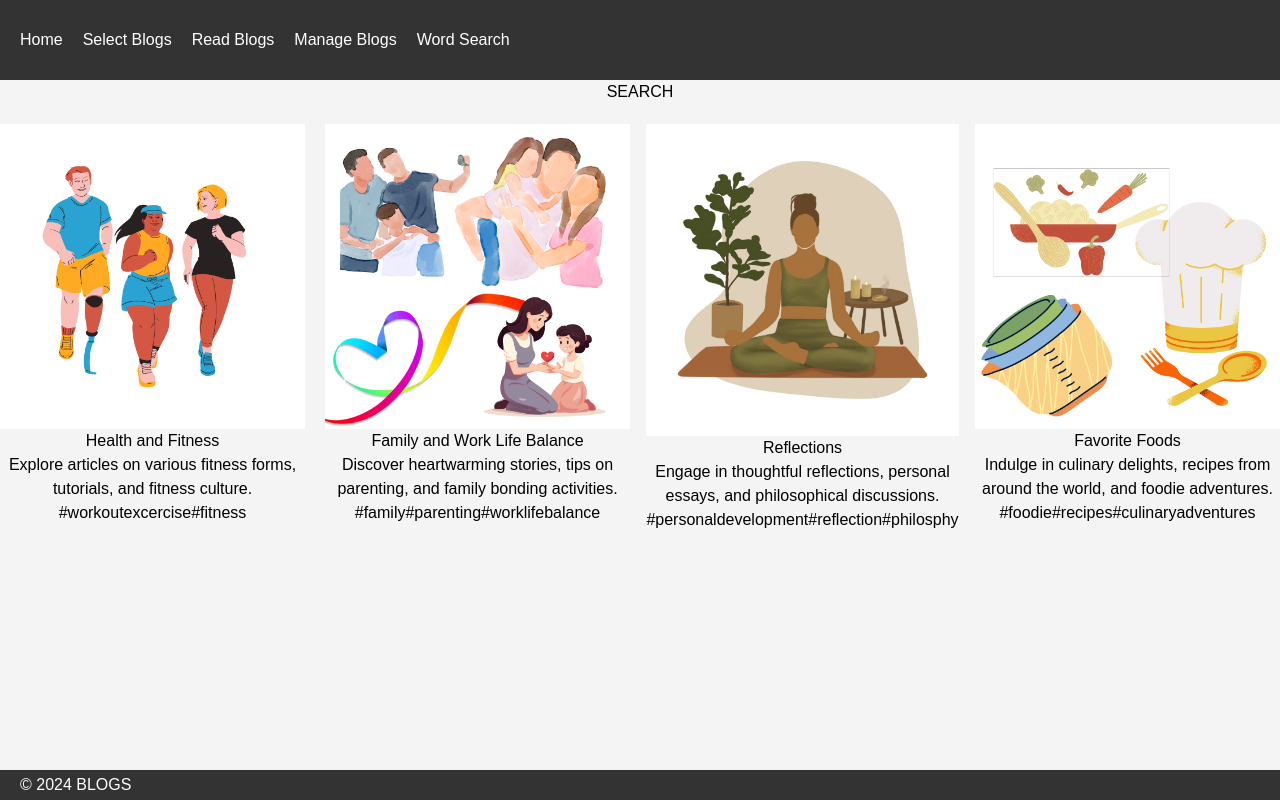
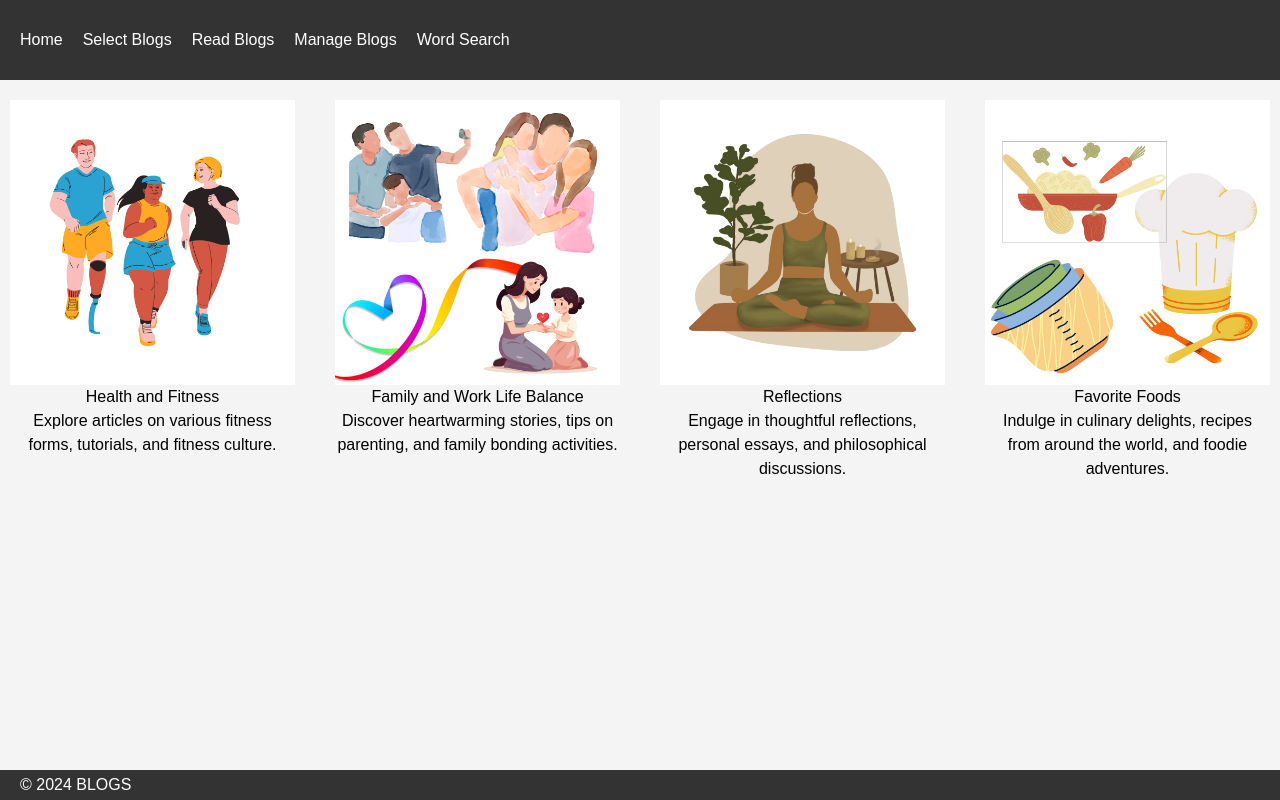
Before and after one commit to Chokseys2022/Frontend, a React (Vite) app: page /search in a window 1280 px wide. Built offline with nearby package versions, Linux system fonts and the light colour scheme.

Commit message:
select page layout editted

```diff
--- a/src/App.css
+++ b/src/App.css
@@ -130,7 +130,7 @@
 }
 
 
-/* Button Image SearchBlog page styles */
+/* Button Image SelectBlog page styles */
 .image {
   width: 150px; /* Image width */
   height: 100px; /* Image height */
@@ -165,6 +165,13 @@
   margin-bottom: 20px; /* Margin bottom */
 }
 
+.image-container{
+  height: 475px;
+  margin-top:20px;
+  margin-bottom: 10px;
+  margin-left: 10px;
+  margin-right: 10px;
+}
 /* READBLOG styles */
 
 .read-blog-container {
--- a/src/App.jsx
+++ b/src/App.jsx
@@ -10,7 +10,7 @@
 import Header from "./components/Header.jsx";
 import Footer from "./components/Footer.jsx";
 import Home from "./pages/Home.jsx";
-import SearchBlog from "./pages/SelectBlog.jsx";
+import SelectBlog from "./pages/SelectBlog.jsx";
 import ReadBlog from "./pages/ReadBlog.jsx";
 import ManageBlog from "./pages/ManageBlog.jsx";
 import WordSearch from "./pages/WordSearch.jsx";
@@ -23,7 +23,7 @@
         <Header />
         <Routes>
           <Route path="/" element={<Home />} />
-          <Route path="/search" element={<SearchBlog />} />
+          <Route path="/search" element={<SelectBlog />} />
           <Route path="/read" element={<ReadBlog />} />
           <Route path="/manage" element={<ManageBlog />} />
           <Route path="/wordsearch" element={<WordSearch />} />
--- a/src/pages/SelectBlog.jsx
+++ b/src/pages/SelectBlog.jsx
@@ -6,77 +6,60 @@
 import FitnessImage from "../images/Fitness.png";
 import "../App.css";
 
-function SearchBlog() {
+function SelectBlog() {
   return (
     <div className="search-blog-container">
-      <h1 className="search-blog-heading">SEARCH</h1>
+      <h1> </h1>
 
       <div className="button-container">
         <NavLink to="/read#fitness-section" className="blog-link">
-          <div className="max-w-sm rounded overflow-hidden shadow-lg">
-            <img className="w-full" src={FitnessImage} alt="fitness" />
+          <div className="max-w-sm rounded overflow-hidden shadow-lg image-container">
+            <img className="w-full" my-4 src={FitnessImage} alt="fitness" />
             <div className="px-6 py-4">
               <div className="font-bold text-xl mb-2">Health and Fitness</div>
               <p className="text-gray-700 text-base">
                 Explore articles on various fitness forms, tutorials, and fitness culture.
               </p>
-              <div className="px-6 pt-4 pb-2">
-                <span className="inline-block bg-gray-200 rounded-full px-3 py-1 text-sm font-semibold text-gray-700 mr-2 mb-2">#workout</span>
-                <span className="inline-block bg-gray-200 rounded-full px-3 py-1 text-sm font-semibold text-gray-700 mr-2 mb-2">excercise</span>
-                <span className="inline-block bg-gray-200 rounded-full px-3 py-1 text-sm font-semibold text-gray-700 mr-2 mb-2">#fitness</span>
-              </div>
 
             </div>
           </div>
         </NavLink>
 
         <NavLink to="/read#fam-section" className="blog-link">
-          <div className="max-w-sm rounded overflow-hidden shadow-lg">
-            <img className="w-full" src={FamilyImage} alt="family" />
+          <div className="max-w-sm rounded overflow-hidden shadow-lg image-container">
+            <img className="w-full" my-4 src={FamilyImage} alt="family" />
             <div className="px-6 py-4">
               <div className="font-bold text-xl mb-2">Family and Work Life Balance</div>
               <p className="text-gray-700 text-base">
                 Discover heartwarming stories, tips on parenting, and family bonding activities.
               </p>
-              <div className="px-6 pt-4 pb-2">
-                <span className="inline-block bg-gray-200 rounded-full px-3 py-1 text-sm font-semibold text-gray-700 mr-2 mb-2">#family</span>
-                <span className="inline-block bg-gray-200 rounded-full px-3 py-1 text-sm font-semibold text-gray-700 mr-2 mb-2">#parenting</span>
-                <span className="inline-block bg-gray-200 rounded-full px-3 py-1 text-sm font-semibold text-gray-700 mr-2 mb-2">#worklifebalance</span>
-              </div>
+
             </div>
           </div>
         </NavLink>
 
         <NavLink to="/read#thought-section" className="blog-link">
-          <div className="max-w-sm rounded overflow-hidden shadow-lg">
-            <img className="w-full" src={ReflectImage} alt="reflection" />
+          <div className="max-w-sm rounded overflow-hidden shadow-lg image-container">
+            <img className="w-full" my-4 src={ReflectImage} alt="reflection" />
             <div className="px-6 py-4">
               <div className="font-bold text-xl mb-2">Reflections</div>
               <p className="text-gray-700 text-base">
                 Engage in thoughtful reflections, personal essays, and philosophical discussions.
               </p>
-              <div className="px-6 pt-4 pb-2">
-                <span className="inline-block bg-gray-200 rounded-full px-3 py-1 text-sm font-semibold text-gray-700 mr-2 mb-2">#personaldevelopment</span>
-                <span className="inline-block bg-gray-200 rounded-full px-3 py-1 text-sm font-semibold text-gray-700 mr-2 mb-2">#reflection</span>
-                <span className="inline-block bg-gray-200 rounded-full px-3 py-1 text-sm font-semibold text-gray-700 mr-2 mb-2">#philosphy</span>
-              </div>
+
             </div>
           </div>
         </NavLink>
 
         <NavLink to="/read#food-section" className="blog-link">
-          <div className="max-w-sm rounded overflow-hidden shadow-lg">
-            <img className="w-full" src={FoodImage} alt="food" />
+          <div className="max-w-sm rounded overflow-hidden shadow-lg image-container">
+            <img className="w-full" my-4 src={FoodImage} alt="food" />
             <div className="px-6 py-4">
               <div className="font-bold text-xl mb-2">Favorite Foods</div>
               <p className="text-gray-700 text-base">
                 Indulge in culinary delights, recipes from around the world, and foodie adventures.
               </p>
-              <div className="px-6 pt-4 pb-2">
-                <span className="inline-block bg-gray-200 rounded-full px-3 py-1 text-sm font-semibold text-gray-700 mr-2 mb-2">#foodie</span>
-                <span className="inline-block bg-gray-200 rounded-full px-3 py-1 text-sm font-semibold text-gray-700 mr-2 mb-2">#recipes</span>
-                <span className="inline-block bg-gray-200 rounded-full px-3 py-1 text-sm font-semibold text-gray-700 mr-2 mb-2">#culinaryadventures</span>
-              </div>
+
             </div>
           </div>
         </NavLink>
@@ -85,4 +68,4 @@
   );
 }
 
-export default SearchBlog;
+export default SelectBlog;
```
